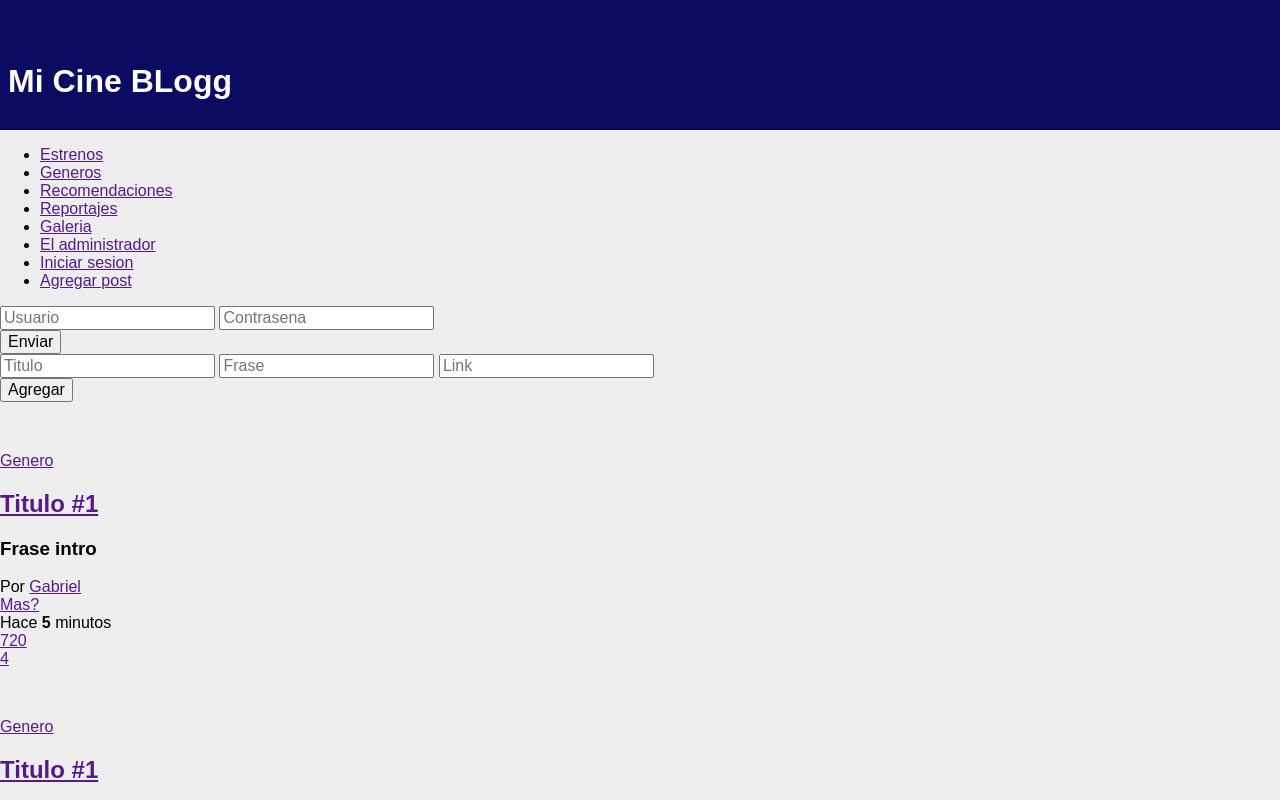
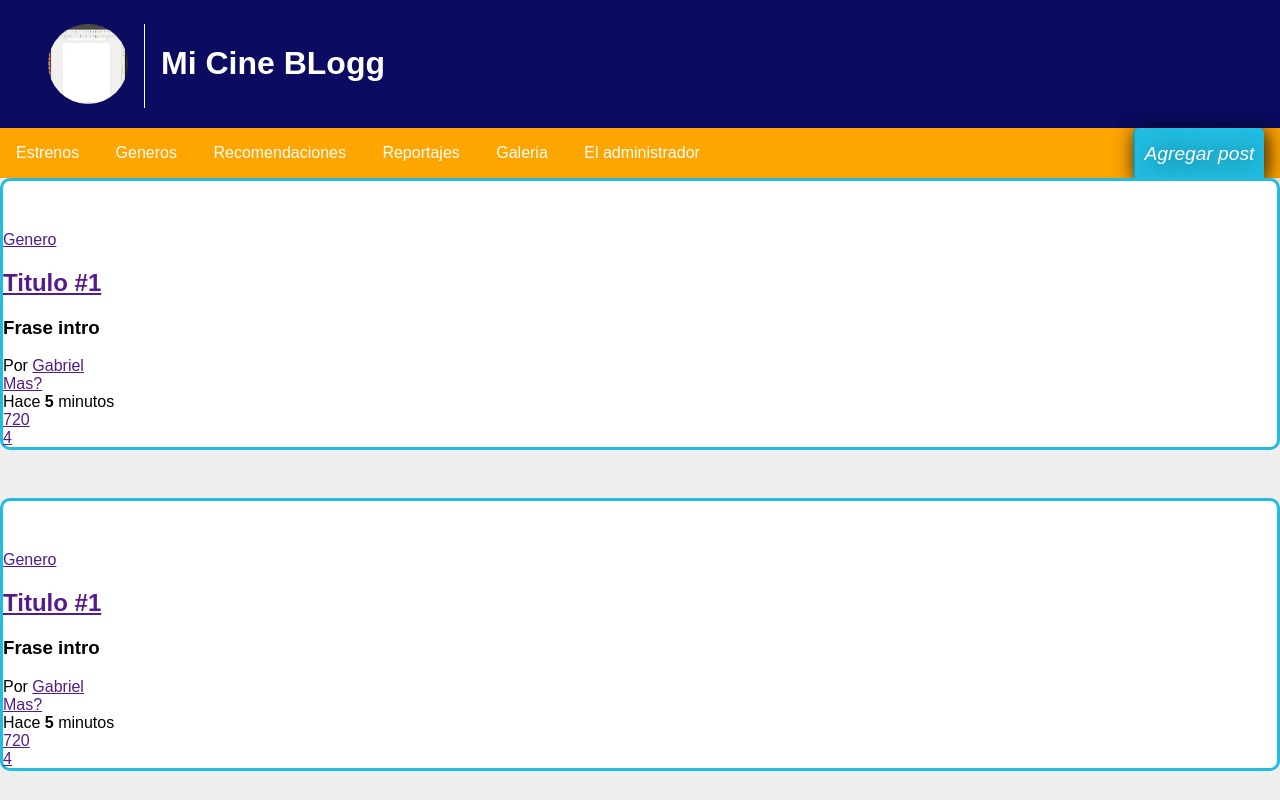
Before and after one commit to Gabriel2793/Curso, a plain HTML site: page Proyect/index.html in a window 1280 px wide. Shown: the top 800 px of the page. Drawn offline with Linux system fonts and the light colour scheme.

Commit message:
Tercer dia cambios con css

```diff
--- a/Proyect/css/index.css
+++ b/Proyect/css/index.css
@@ -8,3 +8,138 @@ header{
 	position: relative;
 	padding: 0.5em;
 }
+
+header h1 {
+	padding: 0.5em 0;
+}
+
+header figure{
+	float:left;
+}
+
+
+
+#logo{
+	border-right: 1px solid white;
+	padding-right: 1em;
+	margin-right: 1em;
+}
+
+#logo img{
+	height:5em;
+	border-radius: 50%;
+	width: 80px;
+	-webkit-transition:1s;
+	-moz-transition:1s;
+	-o-transition:1s;
+	-ms-transition:1s;
+}
+
+#logo img:hover{
+	-webkit-transform:rotate(360deg);
+	-moz-transform:rotate(360deg);
+	-o-transform:rotate(360deg);
+	-ms-transform:rotate(360deg);
+}
+
+nav{
+	position: relative;
+	background: orange;
+}
+
+nav ul{
+	list-style: none;
+	margin: 0;
+	padding: 0;
+}
+
+nav ul li{
+	display: inline-block;
+	padding: 1em;
+}
+
+nav ul li a{
+	text-decoration: none;
+	color: white;
+	display: block;
+}
+
+nav ul .l_color:hover{
+	background-color: #086A87;
+	border-radius: 8px;
+	font-weight: bold;
+}
+
+.nom_user_sesion{
+	font-size: 1.5em;
+	float:right;
+	margin-top: -1em;
+	margin-right: 0.5em;
+	background: transparent;
+}
+
+#sun{
+	background: transparent;
+	text-decoration: none;
+	color: #fff;
+	display: none;
+}
+
+#isesion,#addpost{
+	position: absolute;
+	top: -1em;
+	right: 0em;
+}
+
+#isesion a, #addpost a{
+	background: #22bce0;
+	border-radius: 5px;
+	font-size: 1.2em;
+	font-style: italic;
+	text-decoration: none;
+	text-shadow: rgba(0,0,0,0.5) 2px 2px 20px;
+	box-shadow: rgba(0,0,0,0.5) 2px 2px 20px;
+	padding: 0.8em 0.5em;
+}
+
+.class_acceso, .class_post{
+	text-align: right;
+	padding: 1em;
+	display: none;
+}
+
+.class_acceso input, .class_acceso button,.class_post button, .class_post input{
+	border-radius:5px;
+}
+
+.class_acceso input[type="text"],
+.class_acceso input[type="password"],
+.class_post input[type="text"],
+.class_post input[type="url"]{
+	border:1px solid #888;
+}
+
+.class_acceso button, .class_post button{
+	background: #22bce0;
+	border:1px solid #22bce0;
+	font-style: italic;
+	text-decoration: none;
+	text-shadow: rgba(0,0,0,0.5) 2px 2px 5px;
+	box-shadow: rgba(0,0,0,0.5) 2px 2px 20px;
+	padding: 0.4em 0.25em;
+	color: white;
+}
+
+section #id_contenedor{
+	margin:2em 1em 2em 4em;
+	height: 1000px;
+}
+
+.articulo{
+	border-radius:10px;
+	border:3px solid #22bce0;
+	background:white;
+	margin-bottom:3em;
+	min-height: 128px;
+	position: relative;
+}
--- a/Proyect/index.html
+++ b/Proyect/index.html
@@ -10,11 +10,15 @@
 		<!--Cabecera-->
 			<header>
 				<!--Imagen animada!-->
-					<figure>
-						<img src="">
+					<figure id="logo">
+						<img src="img/1.png">
 					</figure>
 				<!--Titulo del header-->
 					<h1>Mi Cine BLogg</h1>
+					<p class="nom_user_sesion" id="nom_user">
+						<button id="sun" onclick="csesion();"></button>
+						<span id="opcs"></span>
+					</p>
 			</header>
 		<!--Menu de Navegacion-->
 			<nav>
@@ -26,11 +30,11 @@
 					<li class="l_color"><a href="" class="l_link">Reportajes</a></li>
 					<li class="l_color"><a href="" class="l_link">Galeria</a></li>
 					<li class="l_color"><a href="" class="l_link">El administrador</a></li>
-					<li class="l_color">
-						<a href="" class="">Iniciar sesion</a>
+					<li id="isesion">
+						<a href="" class="" id="mostraris" onclick="fisesion();">Iniciar sesion</a>
 					</li>
-					<li class="l_color">
-						<a href="" class="">Agregar post</a>
+					<li id="addpost">
+						<a href="" class="" id="mostraraddp" onclick="faddpost();">Agregar post</a>
 					</li>
 				</ul>
 			</nav>
```
Also changed, not shown: Proyect/img/1.png (added).
